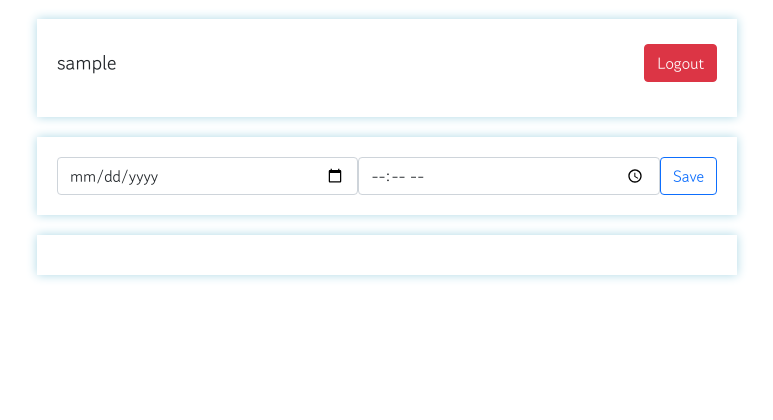
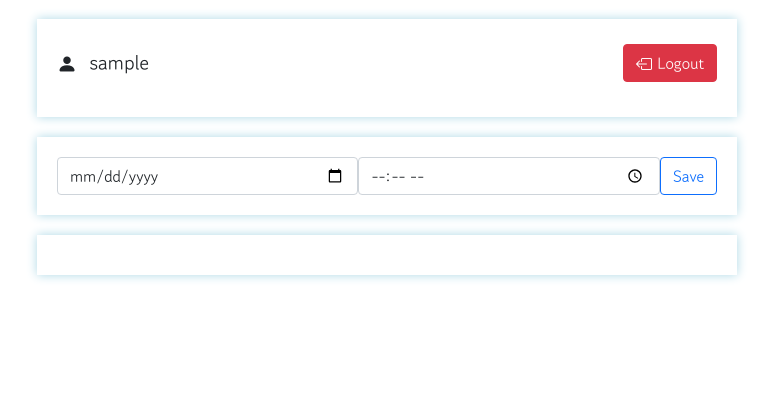
Before and after one commit to sellauno/mini-project, a Flask app: page / in a window 1280 px wide. Shown: the part 201-621 px from the top of the page, without its empty margins (253-1026 px from the left). Run offline with Flask 2, Linux system fonts and the light colour scheme; the visitor is signed in with stand-in values (Sample User, id 1); data that the repository does not hold is empty; some libraries are stand-ins or nearby versions.

Commit message:
adding icons

```diff
--- a/templates/index.html
+++ b/templates/index.html
@@ -3,10 +3,9 @@
 
 <div class="mybox" id="user-profile">
     <li>
-        <!-- <i class="fa-user-circle" style="font-size:24px"></i> -->
-
-        <h2>{{ session['username'] }}</h2>
-        <a href="/logout" type="button" class="btn btn-danger">Logout</a></li>
+        <h2><i class="bi bi-person-fill"></i>&nbsp; {{ session['username'] }}</h2>
+        <a href="/logout" type="button" class="btn btn-danger"><i class="bi bi-box-arrow-left"></i> Logout</a>
+    </li>
 
 </div>
 
--- a/templates/layout.html
+++ b/templates/layout.html
@@ -12,7 +12,7 @@
 
     <link href="https://cdn.jsdelivr.net/npm/bootstrap@5.0.2/dist/css/bootstrap.min.css" rel="stylesheet"
         integrity="sha384-EVSTQN3/azprG1Anm3QDgpJLIm9Nao0Yz1ztcQTwFspd3yD65VohhpuuCOmLASjC" crossorigin="anonymous">
-
+    <link rel="stylesheet" href="https://cdn.jsdelivr.net/npm/bootstrap-icons@1.9.1/font/bootstrap-icons.css">
     <script src="https://ajax.googleapis.com/ajax/libs/jquery/3.5.1/jquery.min.js"></script>
 
     <script src="https://cdn.jsdelivr.net/npm/bootstrap@5.0.2/dist/js/bootstrap.bundle.min.js"
--- a/templates/login.html
+++ b/templates/login.html
@@ -20,7 +20,7 @@
                     {% endif %}
                     {% endwith %}
 
-                    <form class="mt-3" method=POST action="{{ url_for('login') }}">
+                    <form class="mt-3" method=POST action="{{ url_for('login') }}" autocomplete="off">
                         <!-- Email input -->
                         <div class="form-outline mb-4">
                             <input type="text" id="username" name="username" class="form-control" autofocus
```
